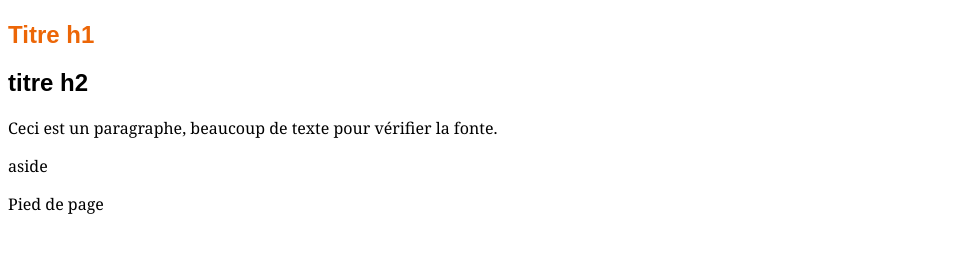
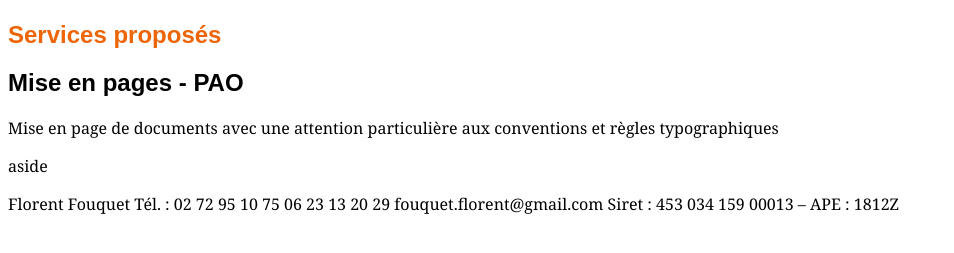
Before and after one commit to Florent1711/Florent1711.github.io, a plain HTML site: page index.html in a window 1280 px wide. Shown: the part 101-354 px from the top of the page, without its empty margins (0-954 px from the left). Drawn offline with Linux system fonts and the light colour scheme.

```diff
--- a/index.html
+++ b/index.html
@@ -14,20 +14,26 @@
         <main>
             <article>
                     <h1>
-                        Titre h1
+                        Services proposés
                     </h1>
                     <h2>
-                        titre h2
+                        Mise en pages - PAO
                     </h2>
                     <p>
-                        Ceci est un paragraphe, beaucoup de texte pour vérifier la fonte.
+                        Mise en page de documents avec une attention particulière
+                        aux conventions et règles typographiques
                     </p>
             </article>
             <aside>
                 <p>aside</p>
             </aside>
             <footer>
-                <p>Pied de page</p>
+                <p>Florent Fouquet
+                    Tél. : 02 72 95 10 75
+                    06 23 13 20 29
+                    fouquet.florent@gmail.com
+                    Siret : 453 034 159 00013 – APE : 1812Z
+                </p>
             </footer>
 
         </main>
```
